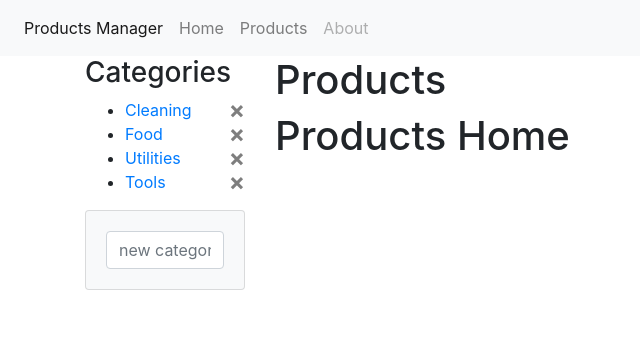
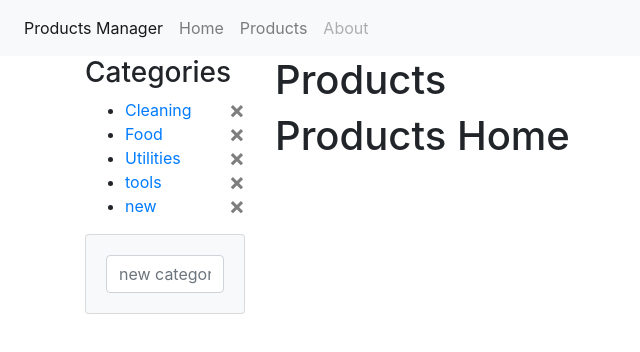
Before and after one commit to mariorodeghiero/react-product-manager-app, a React (Create React App) app: page /products in a window 1280 px wide. Shown: the top 352 px of the page, without its empty margins (0-640 px from the left). Built offline with nearby package versions, Linux system fonts and the light colour scheme; data requests are answered from the project's data file.

Commit message:
improvements

```diff
--- a/db.json
+++ b/db.json
@@ -17,8 +17,8 @@
     },
     {
       "id": 4,
-      "product": "Item 1",
-      "category": 3
+      "product": "Item 1, s",
+      "category": 4
     }
   ],
   "categories": [
@@ -35,8 +35,12 @@
       "category": "Utilities"
     },
     {
-      "category": "Tools",
+      "category": "tools",
       "id": 4
+    },
+    {
+      "category": "new",
+      "id": 5
     }
   ]
 }
--- a/src/Api.js
+++ b/src/Api.js
@@ -6,7 +6,8 @@ const api = axios.create({
 
 const apis = {
   loadCategories: () => api.get("categories"),
-  removeCatogories: id => api.delete("categories/" + id)
+  removeCategories: id => api.delete("categories/" + id),
+  createCategory: category => api.post("categories", category)
 };
 
 export default apis;
--- a/src/App.js
+++ b/src/App.js
@@ -4,7 +4,35 @@ import { BrowserRouter as Router, Route, Link } from "react-router-dom";
 import Home from "./Home";
 import About from "./About";
 import Product from "./Product";
+
 class App extends Component {
+  constructor(props) {
+    super(props);
+
+    this.loadCategories = this.loadCategories.bind(this);
+    this.removeCategory = this.removeCategory.bind(this);
+    this.createCategory = this.createCategory.bind(this);
+
+    this.state = {
+      categories: []
+    };
+  }
+  loadCategories() {
+    this.props.api.loadCategories().then(resp => {
+      this.setState({ categories: resp.data });
+    });
+  }
+
+  removeCategory(category) {
+    this.props.api
+      .removeCategories(category.id)
+      .then(resp => this.loadCategories());
+  }
+
+  createCategory(category) {
+    this.props.api.createCategory(category).then(resp => this.loadCategories());
+  }
+
   render() {
     return (
       <Router>
@@ -41,7 +69,18 @@ class App extends Component {
           <div className="container">
             <Route exact path="/" component={Home} />
             <Route exact path="/about" component={About} />
-            <Route path="/products" component={Product} />
+            <Route
+              path="/products"
+              render={props => (
+                <Product
+                  {...props}
+                  loadCategories={this.loadCategories}
+                  removeCategory={this.removeCategory}
+                  categories={this.state.categories}
+                  createCategory={this.createCategory}
+                />
+              )}
+            />
           </div>
         </div>
       </Router>
--- a/src/Product.jsx
+++ b/src/Product.jsx
@@ -1,37 +1,19 @@
 import React, { Component } from "react";
 
 import { Route, Link } from "react-router-dom";
-import axios from "axios";
 import ProductsHome from "./ProductHome";
 import Category from "./Category";
-import Api from "./Api";
 
 class Product extends Component {
   constructor(props) {
     super(props);
-    this.state = {
-      categories: []
-    };
 
     this.renderCategory = this.renderCategory.bind(this);
     this.handleNewCategory = this.handleNewCategory.bind(this);
-    this.loadCategories = this.loadCategories.bind(this);
-  }
-
-  loadCategories() {
-    Api.loadCategories().then(resp => {
-      this.setState({ categories: resp.data });
-    });
   }
 
   componentDidMount(props) {
-    this.loadCategories();
-  }
-
-  removeCategory(category) {
-    Api.removeCatogories(category.id).then(resp => {
-      this.loadCategories();
-    });
+    this.props.loadCategories();
   }
 
   renderCategory(cat, index) {
@@ -39,7 +21,7 @@ class Product extends Component {
       <li key={cat.id}>
         <Link to={`/products/category/${cat.id}`}>{cat.category}</Link>
         <button
-          onClick={() => this.removeCategory(cat)}
+          onClick={() => this.props.removeCategory(cat)}
           type="button"
           className="close"
           aria-label="Close"
@@ -53,14 +35,8 @@ class Product extends Component {
   handleNewCategory(key) {
     if (key.keyCode === 13) {
       console.log("true");
-      axios
-        .post("http://localhost:3001/categories", {
-          category: this.refs.category.value
-        })
-        .then(resp => {
-          this.refs.category.value = "";
-          this.loadCategories();
-        });
+      this.props.createCategory({ category: this.refs.category.value });
+      this.refs.category.value = "";
     }
   }
 
@@ -72,7 +48,7 @@ class Product extends Component {
         <div className="col-md-2">
           <h3>Categories</h3>
           <ul>
-            {this.state.categories.map((cat, index) =>
+            {this.props.categories.map((cat, index) =>
               this.renderCategory(cat, index)
             )}
           </ul>
```
Also changed, not shown: src/index.js (+7 -5 lines), 1 other file (tests, documents, lock files or other folders).
